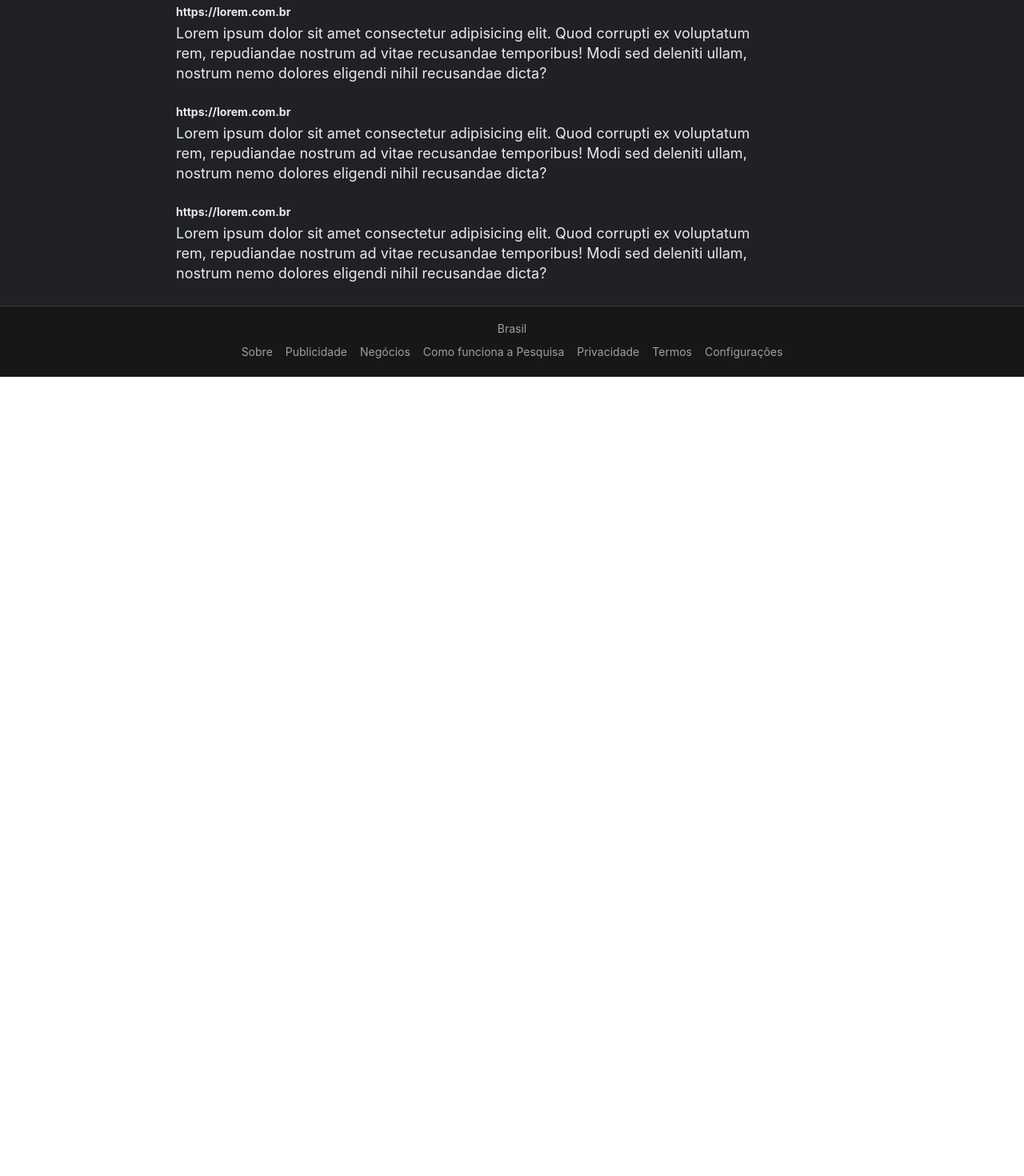
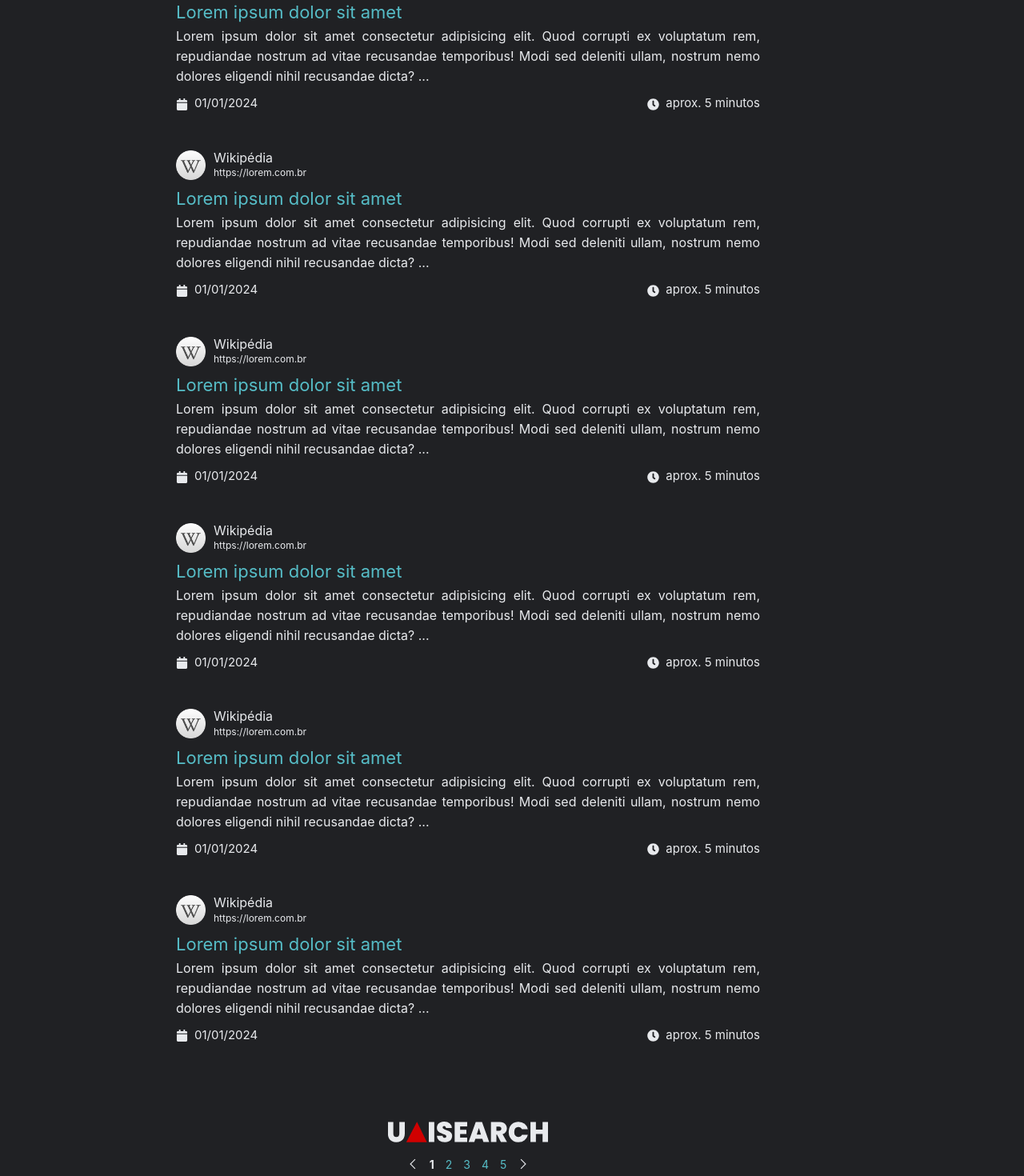
Before and after one commit to mmsantos147/elastic-project, a React (Vite) app in the folder frontend/: page /search in a window 1280 px wide. Shown: the part 1300-2770 px from the top of the page at 80% size. Before the commit the page ends 1771 px from the top, so only its background shows below. Built offline with nearby package versions, Linux system fonts and the light colour scheme.

Commit message:
feat: enchant index results

```diff
--- a/frontend/src/components/results/SearchIndex.jsx
+++ b/frontend/src/components/results/SearchIndex.jsx
@@ -1,18 +1,51 @@
-import { Row } from "antd";
+import { Row, Col } from "antd";
+import { FaClock, FaCalendar } from "react-icons/fa";
+import wikipediaLogo from "../../assets/wikipedia_icon.png";
+import COLORS from "../../colors";
 
 const SearchIndex = (props) => {
   return (
-    <div style={{ marginBottom: "10px"}}>
-      <Row style={{ marginBottom: "6px" }}>
-        <b>https://lorem.com.br</b>
+    <div style={{ marginBottom: "50px" }}>
+      <Row style={{ marginBottom: "7px"}}>
+        <Col>
+          <img src={wikipediaLogo} height={37} style={{marginRight: "10px"}} />
+        </Col>
+        <Col>
+          <Row style={{ marginBottom: "3px", fontSize: "16px" }}>Wikipédia</Row>
+          <Row style={{ marginBottom: "6px", fontSize: "12px"}}>
+            https://lorem.com.br
+          </Row>
+        </Col>
       </Row>
+      <Row style={{ fontSize: "22px", marginBottom: "5px", color: COLORS.purple }}>
+        Lorem ipsum dolor sit amet
+      </Row>
+
       <Row>
-        <p style={{ fontSize: "18px", lineHeight: "25px" }}>
+        <p
+          style={{
+            fontSize: "16px",
+            lineHeight: "25px",
+            marginBottom: "12px",
+            textAlign: "justify",
+          }}
+        >
           Lorem ipsum dolor sit amet consectetur adipisicing elit. Quod corrupti
           ex voluptatum rem, repudiandae nostrum ad vitae recusandae temporibus!
           Modi sed deleniti ullam, nostrum nemo dolores eligendi nihil
-          recusandae dicta?
+          recusandae dicta? ...
         </p>
+      </Row>
+      <Row>
+        <Col style={{ fontSize: "15px" }}>
+          <FaCalendar style={{ verticalAlign: "middle", marginRight: "8px" }} />
+          01/01/2024
+        </Col>
+        <Col flex="auto" />
+        <Col style={{ fontSize: "15px" }}>
+          <FaClock style={{ verticalAlign: "middle", marginRight: "8px" }} />
+          aprox. 5 minutos
+        </Col>
       </Row>
     </div>
   );
--- a/frontend/src/view/Search.jsx
+++ b/frontend/src/view/Search.jsx
@@ -11,6 +11,7 @@ import { BsStars } from "react-icons/bs";
 import { FiLink2 } from "react-icons/fi";
 import IAVision from "../components/results/IAVision";
 import SearchIndex from "../components/results/SearchIndex";
+import { GrNext, GrPrevious } from "react-icons/gr";
 
 const { Content, Text } = Layout;
 const { Title } = Typography;
@@ -39,7 +40,7 @@ const Search = () => {
           style={{
             display: "flex",
             alignItems: "center",
-            minWidth: "600px"
+            minWidth: "600px",
           }}
         >
           <div
@@ -70,9 +71,16 @@ const Search = () => {
 
       {toolsVisible && <FilterBar />}
 
-      <Content style={{ paddingLeft: "220px", marginTop: "30px", color: COLORS.white, maxWidth: "950px" }}>
-        <IAVision style={{marginBottom: "50px"}} />
-        <Divider style={{borderColor: COLORS.gray }} />
+      <Content
+        style={{
+          paddingLeft: "220px",
+          marginTop: "30px",
+          color: COLORS.white,
+          maxWidth: "950px",
+        }}
+      >
+        <IAVision style={{ marginBottom: "50px" }} />
+        <Divider style={{ borderColor: COLORS.gray }} />
         <Row>
           <SearchIndex />
           <SearchIndex />
@@ -83,7 +91,54 @@ const Search = () => {
           <SearchIndex />
           <SearchIndex />
           <SearchIndex />
+        </Row>
 
+        <Row
+          style={{
+            width: "100%",
+            display: "flex",
+            justifyContent: "center",
+            alignItems: "center",
+            marginTop: "50px",
+            marginBottom: "50px",
+            flexDirection: "column", // isso é chave!
+          }}
+        >
+          <div
+            style={{
+              marginBottom: "20px",
+              fontSize: "20px",
+              fontWeight: "bold",
+              display: "flex"
+            }}
+          >
+            <UAISearch logoWidth={"200px"}/>
+          </div>
+
+          <Row style={{ display: "flex", justifyContent: "center" }}>
+              <Col style={{marginRight: "14px"}}>
+              < GrPrevious />
+              </Col>
+              <Col style={{ marginRight: "14px" }}>
+                <b>1</b>
+              </Col>
+              <Col style={{ marginRight: "14px", color: COLORS.purple}}>
+                2
+              </Col>
+              <Col style={{ marginRight: "14px", color: COLORS.purple}}>
+                3
+              </Col>
+              <Col style={{ marginRight: "14px", color: COLORS.purple}}>
+                4
+              </Col>
+              <Col style={{marginRight: "14px", color: COLORS.purple}}>
+                5
+              </Col>
+              <Col>
+              < GrNext />
+              </Col>
+
+          </Row>
         </Row>
       </Content>
     </>
```
Also changed, not shown: frontend/src/assets/wikipedia_icon.png (added).
